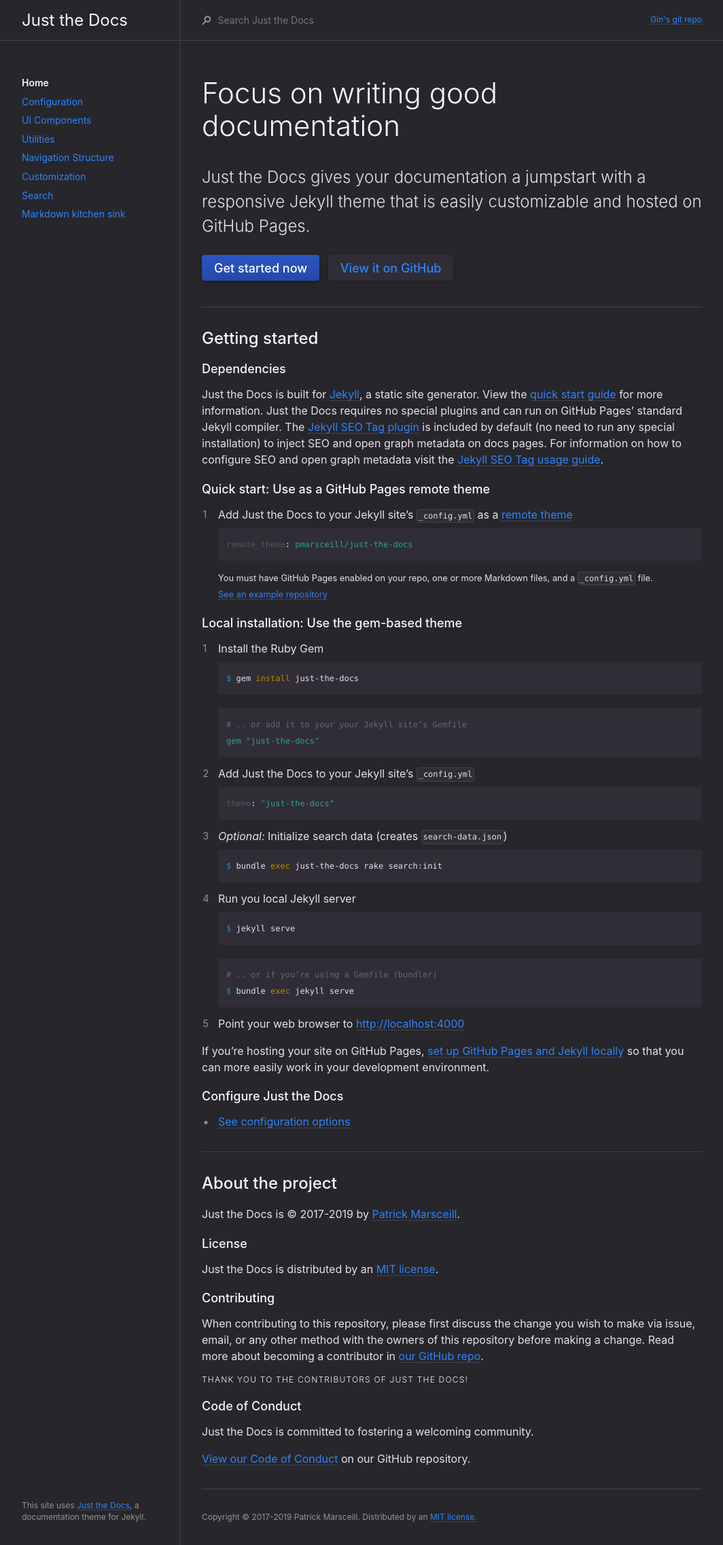
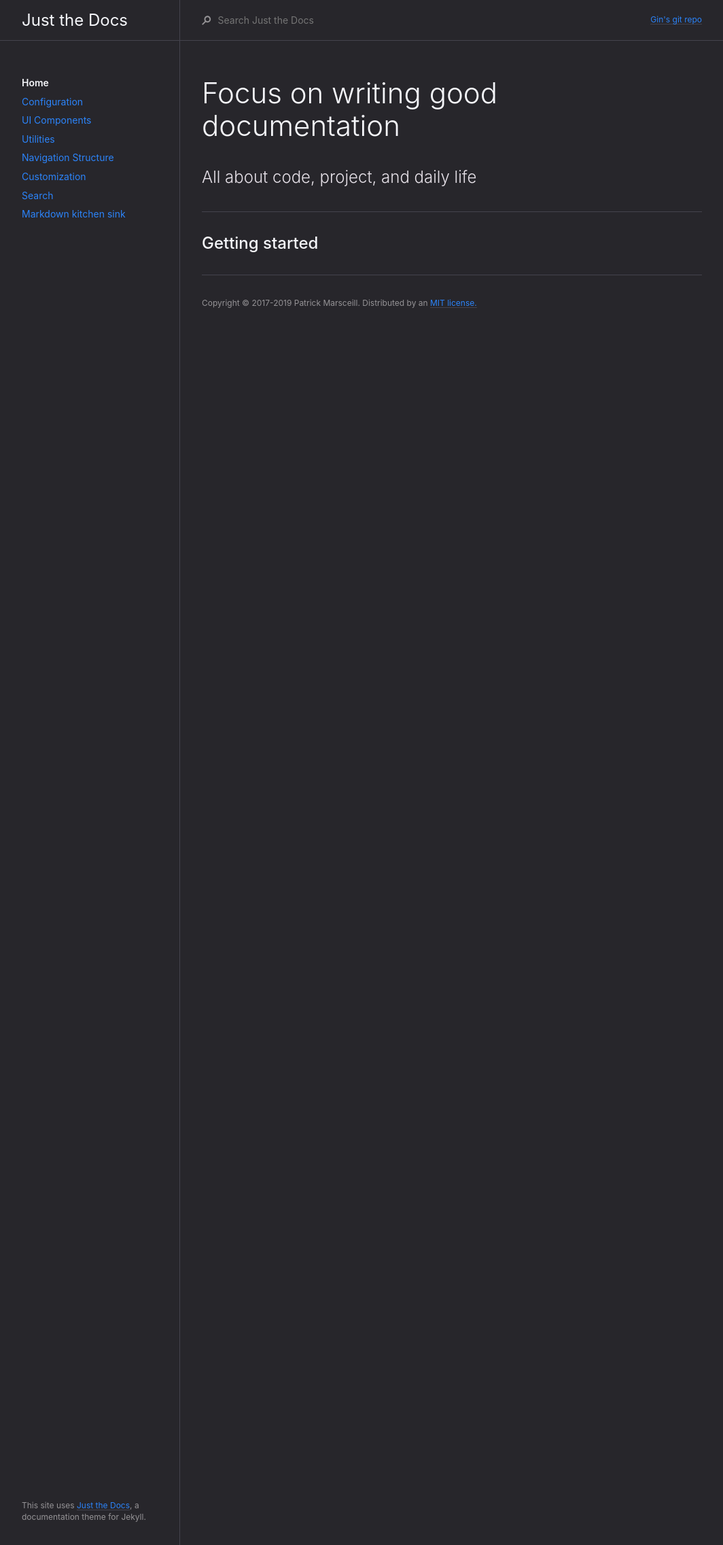
Before and after one commit to ginyandrew/ginyandrew.github.io, a Jekyll site: the page built from index.md, in a window 1280 px wide. Shown: the whole page at 68% size, without its empty margins (107-1171 px from the left). Built offline with Jekyll 4.4.1, drawn with Linux system fonts in a browser that asks for light colours.

Commit message:
update index file

````diff
--- a/index.md
+++ b/index.md
@@ -2,95 +2,17 @@
 layout: default
 title: Home
 nav_order: 1
-description: "Just the Docs is a responsive Jekyll theme with built-in search that is easily customizable and hosted on GitHub Pages."
+description: "Gin Andrew' blog"
 permalink: /
 ---
 
 # Focus on writing good documentation
 {: .fs-9 }
 
-Just the Docs gives your documentation a jumpstart with a responsive Jekyll theme that is easily customizable and hosted on GitHub Pages.
+All about code, project, and daily life
 {: .fs-6 .fw-300 }
 
-[Get started now](#getting-started){: .btn .btn-primary .fs-5 .mb-4 .mb-md-0 .mr-2 } [View it on GitHub](https://github.com/pmarsceill/just-the-docs){: .btn .fs-5 .mb-4 .mb-md-0 }
 
 ---
 
 ## Getting started
-
-### Dependencies
-
-Just the Docs is built for [Jekyll](https://jekyllrb.com), a static site generator. View the [quick start guide](https://jekyllrb.com/docs/) for more information. Just the Docs requires no special plugins and can run on GitHub Pages' standard Jekyll compiler. The [Jekyll SEO Tag plugin](https://github.com/jekyll/jekyll-seo-tag) is included by default (no need to run any special installation) to inject SEO and open graph metadata on docs pages. For information on how to configure SEO and open graph metadata visit the [Jekyll SEO Tag usage guide](https://jekyll.github.io/jekyll-seo-tag/usage/).
-
-### Quick start: Use as a GitHub Pages remote theme
-
-1. Add Just the Docs to your Jekyll site's `_config.yml` as a [remote theme](https://blog.github.com/2017-11-29-use-any-theme-with-github-pages/)
-```yaml
-remote_theme: pmarsceill/just-the-docs
-```
-<small>You must have GitHub Pages enabled on your repo, one or more Markdown files, and a `_config.yml` file. [See an example repository](https://github.com/pmarsceill/jtd-remote)</small>
-
-### Local installation: Use the gem-based theme
-
-1. Install the Ruby Gem
-```bash
-$ gem install just-the-docs
-```
-```yaml
-# .. or add it to your your Jekyll site’s Gemfile
-gem "just-the-docs"
-```
-2. Add Just the Docs to your Jekyll site’s `_config.yml`
-```yaml
-theme: "just-the-docs"
-```
-3. _Optional:_ Initialize search data (creates `search-data.json`)
-```bash
-$ bundle exec just-the-docs rake search:init
-```
-3. Run you local Jekyll server
-```bash
-$ jekyll serve
-```
-```bash
-# .. or if you're using a Gemfile (bundler)
-$ bundle exec jekyll serve
-```
-4. Point your web browser to [http://localhost:4000](http://localhost:4000)
-
-If you're hosting your site on GitHub Pages, [set up GitHub Pages and Jekyll locally](https://help.github.com/en/articles/setting-up-your-github-pages-site-locally-with-jekyll) so that you can more easily work in your development environment.
-
-### Configure Just the Docs
-
-- [See configuration options]({{ site.baseurl }}{% link docs/configuration.md %})
-
----
-
-## About the project
-
-Just the Docs is &copy; 2017-2019 by [Patrick Marsceill](http://patrickmarsceill.com).
-
-### License
-
-Just the Docs is distributed by an [MIT license](https://github.com/pmarsceill/just-the-docs/tree/master/LICENSE.txt).
-
-### Contributing
-
-When contributing to this repository, please first discuss the change you wish to make via issue,
-email, or any other method with the owners of this repository before making a change. Read more about becoming a contributor in [our GitHub repo](https://github.com/pmarsceill/just-the-docs#contributing).
-
-#### Thank you to the contributors of Just the Docs!
-
-<ul class="list-style-none">
-{% for contributor in site.github.contributors %}
-  <li class="d-inline-block mr-1">
-     <a href="{{ contributor.html_url }}"><img src="{{ contributor.avatar_url }}" width="32" height="32" alt="{{ contributor.login }}"/></a>
-  </li>
-{% endfor %}
-</ul>
-
-### Code of Conduct
-
-Just the Docs is committed to fostering a welcoming community.
-
-[View our Code of Conduct](https://github.com/pmarsceill/just-the-docs/tree/master/CODE_OF_CONDUCT.md) on our GitHub repository.
````
